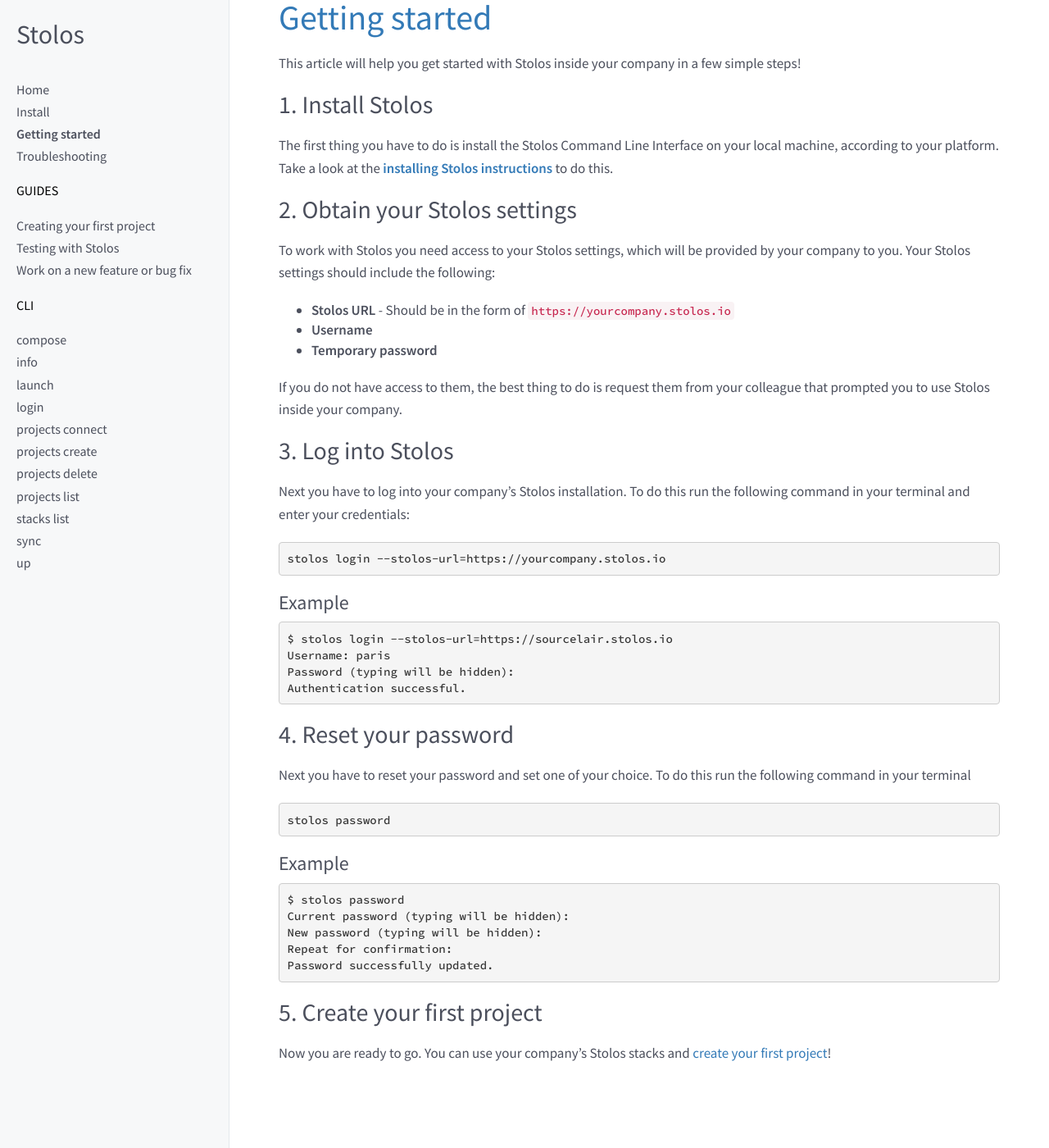
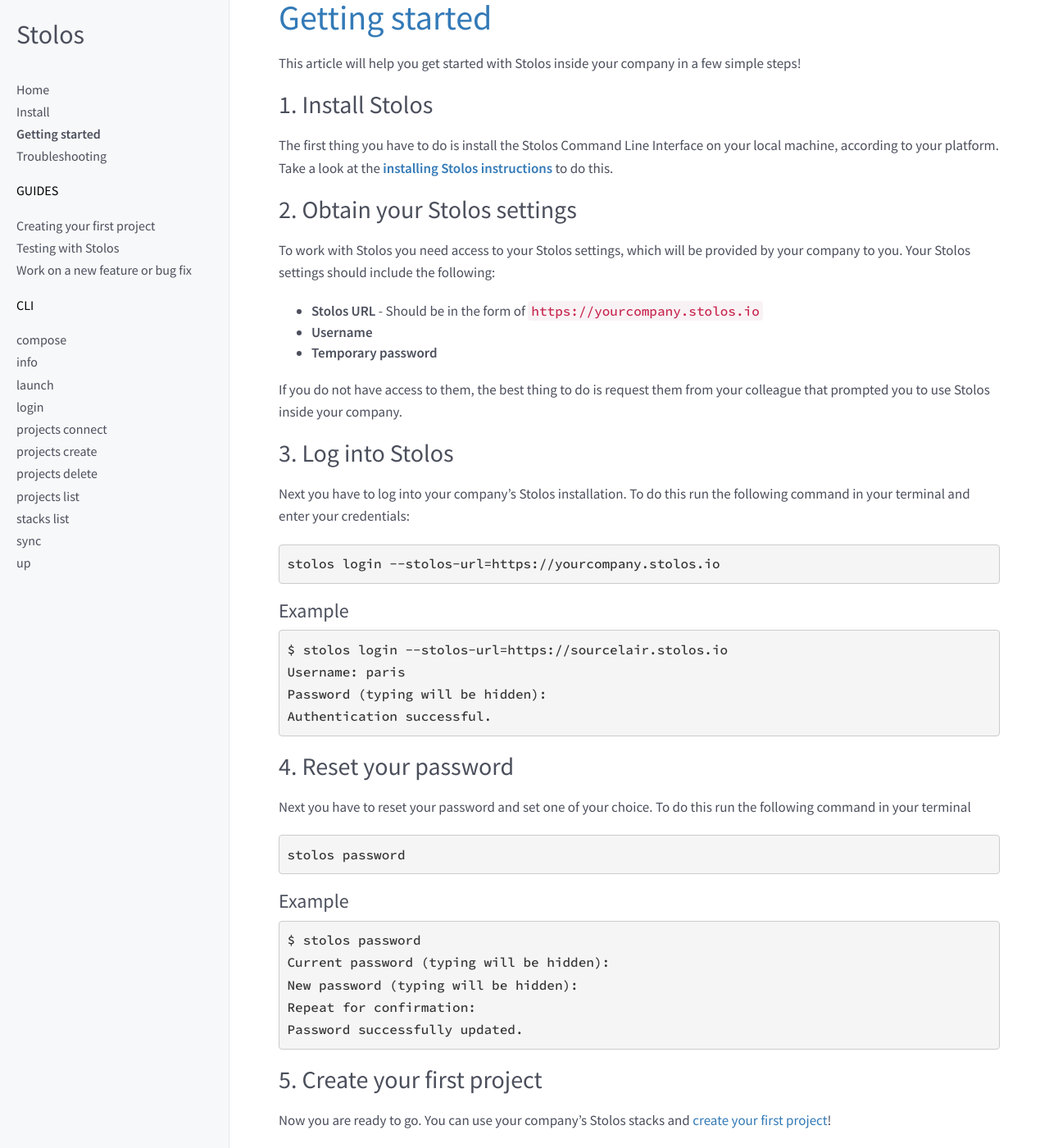
Before and after one commit to stolos/docs.stolos.io, a Jekyll site: the page built from getting-started.md, in a window 1280 px wide and 1400 px high, scrolled down 87 px. Shown: the whole window at 82% size. Built offline with Jekyll 4.4.1, drawn with Linux system fonts in a browser that asks for light colours; before the commit the page ends 1405 px from its top, so only the background shows below that.

Commit message:
Update typography in pres to make them more readable
Thanks @tdaglis!

```diff
--- a/css/main.scss
+++ b/css/main.scss
@@ -36,7 +36,8 @@
 pre, code {
   font-family: "Source Code Pro", "Courier New", "Courier";
   font-weight: 500;
-  font-size: 14px;
+  font-size: 16px;
+  line-height: 1.7;
 }
 
 p, h2 {
```
